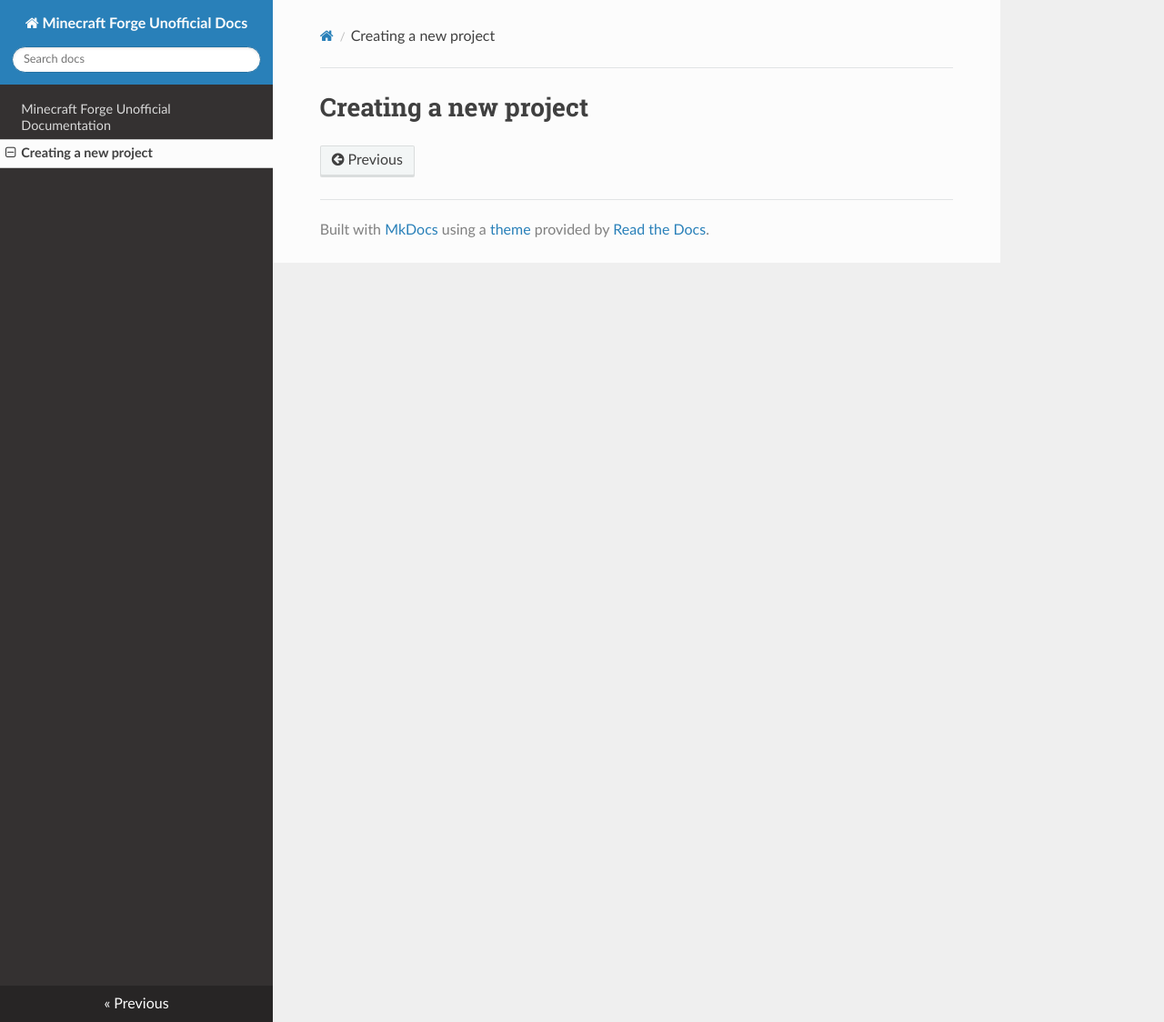
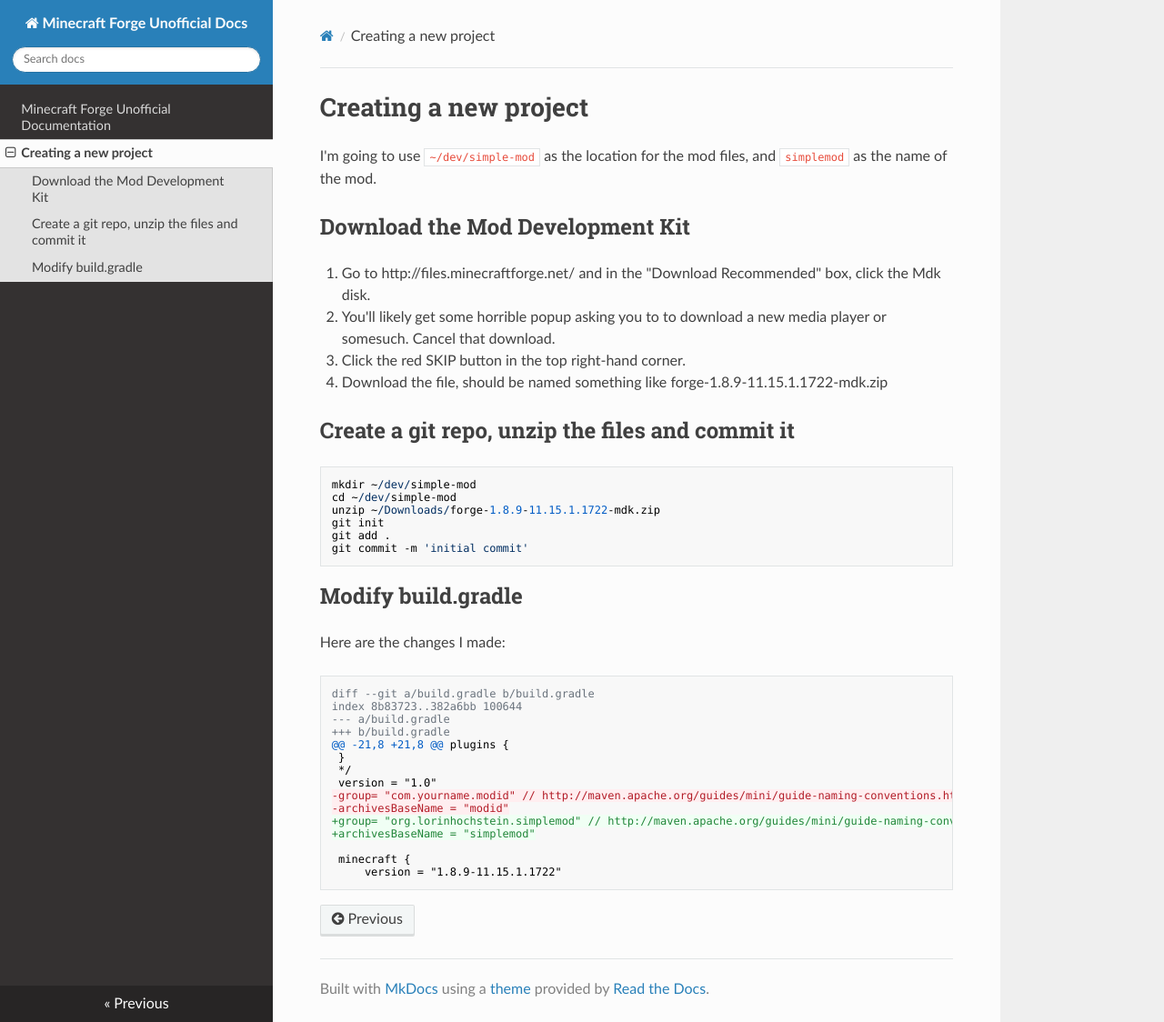
Before and after one commit to lorin/forge-docs, an MkDocs documentation site: the page built from docs/new-project.md, in a window 1280 px wide and 1124 px high. Shown: the whole window at 91% size. Built offline with MkDocs 1.6.1, drawn with Linux system fonts in a browser that asks for light colours; nearby versions of some CDN libraries; old or Windows-style settings are respelled for this version of MkDocs.

Commit message:
Checkpoint

````diff
--- a/docs/new-project.md
+++ b/docs/new-project.md
@@ -1 +1,49 @@
 # Creating a new project
+
+I'm going to use `~/dev/simple-mod` as the location for the mod files, and
+`simplemod` as the name of the mod.
+
+## Download the Mod Development Kit
+
+1. Go to http://files.minecraftforge.net/ and in the "Download Recommended" box,
+click the Mdk disk.
+
+2. You'll likely get some horrible popup asking you to to download a new media
+player or somesuch. Cancel that download.
+
+3. Click the red SKIP button in the top right-hand corner.
+
+4. Download the file, should be named something like forge-1.8.9-11.15.1.1722-mdk.zip
+
+## Create a git repo, unzip the files and commit it
+
+```
+mkdir ~/dev/simple-mod
+cd ~/dev/simple-mod
+unzip ~/Downloads/forge-1.8.9-11.15.1.1722-mdk.zip
+git init
+git add .
+git commit -m 'initial commit'
+```
+
+## Modify build.gradle
+
+Here are the changes I made:
+
+```
+diff --git a/build.gradle b/build.gradle
+index 8b83723..382a6bb 100644
+--- a/build.gradle
++++ b/build.gradle
+@@ -21,8 +21,8 @@ plugins {
+ }
+ */
+ version = "1.0"
+-group= "com.yourname.modid" // http://maven.apache.org/guides/mini/guide-naming-conventions.html
+-archivesBaseName = "modid"
++group= "org.lorinhochstein.simplemod" // http://maven.apache.org/guides/mini/guide-naming-conventions.html
++archivesBaseName = "simplemod"
+
+ minecraft {
+     version = "1.8.9-11.15.1.1722"
+```
````
Also changed, not shown: docs/index.md (+8 -0 lines).
